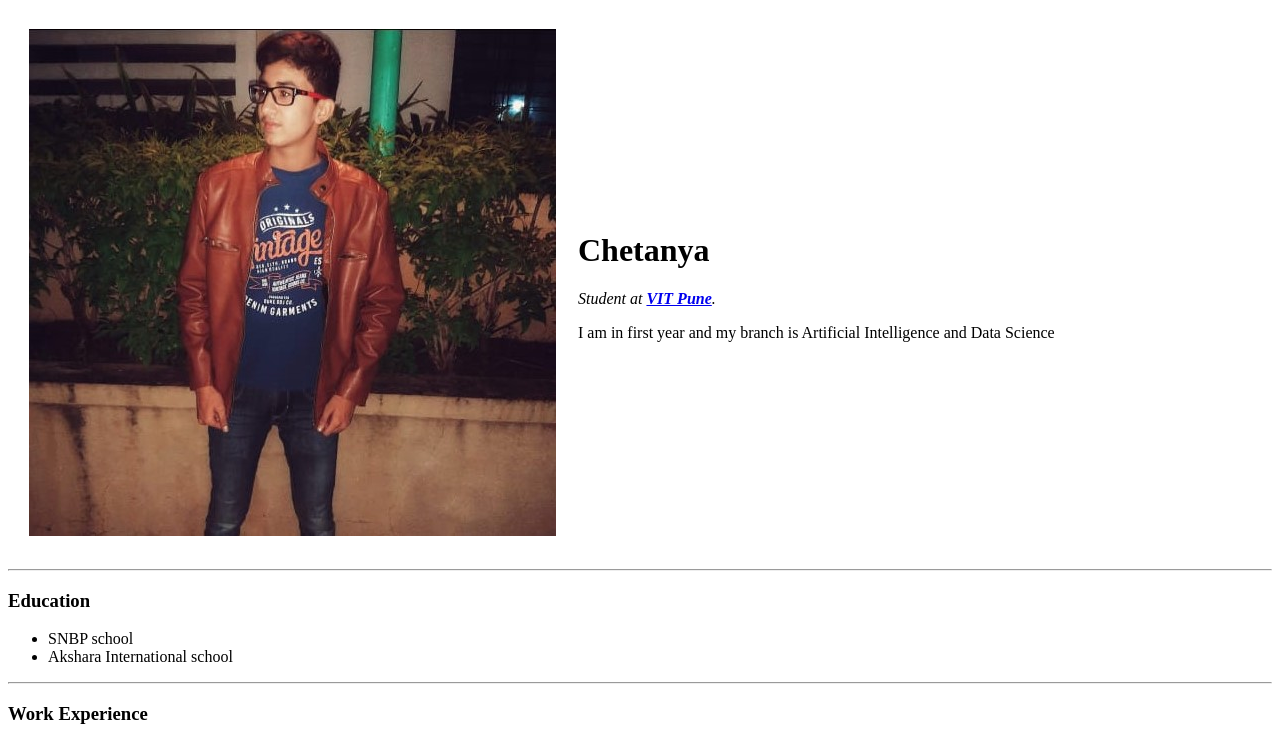
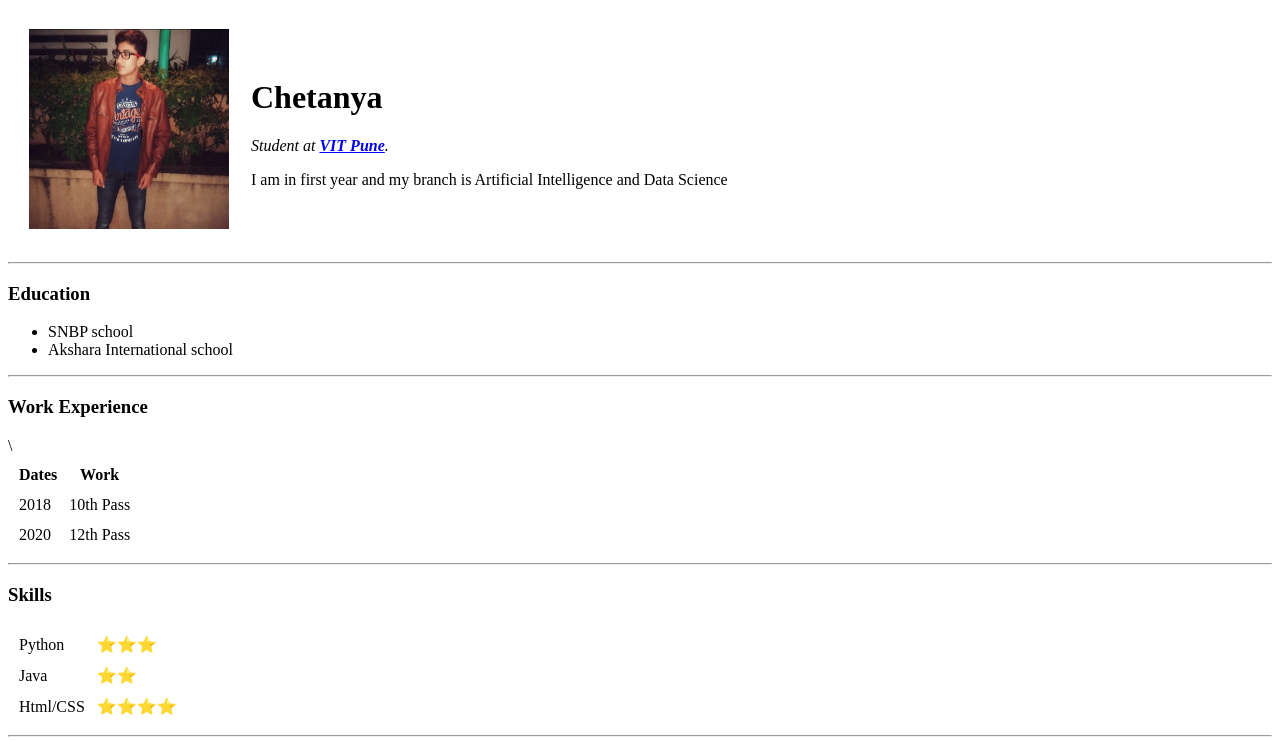
Before and after one commit to ChetanyaRathi/cv, a plain HTML site: page index.html in a window 1280 px wide. Shown: the top 742 px of the page. Drawn offline with Linux system fonts and the light colour scheme.

Commit message:
Add files via upload

```diff
--- a/index.html
+++ b/index.html
@@ -9,7 +9,7 @@
 <body>
   <table cellspacing="20">
     <tr>
-      <td><img src="chetanya.jpeg"  alt="Chetanya Profile picture"></td>
+      <td><img src="chetanya.jpeg" height="200px" width="200px" alt="Chetanya Profile picture"></td>
       <td><h1>Chetanya</h1>
       <p> <em>Student at <strong><a href="https://www.vit.edu/">VIT Pune</a></strong>. </em> </p>
       <p>I am in first year and my branch is Artificial Intelligence and Data Science</p></td>
```
